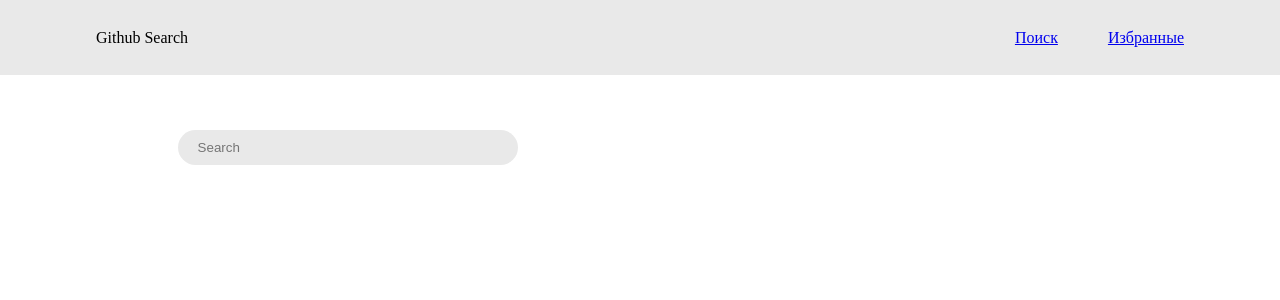
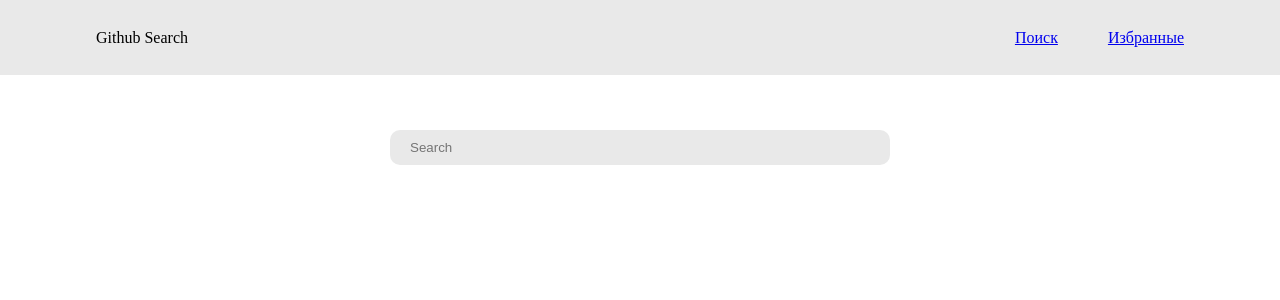
Before and after one commit to MrTomMus/github_search, a React (Vite) app: page / in a window 1280 px wide. Shown: the top 300 px of the page. Built offline with nearby package versions, Linux system fonts and the light colour scheme.

Commit message:
fix: fixed

```diff
--- a/src/features/components/searchInput/ui/InputSearch.module.scss
+++ b/src/features/components/searchInput/ui/InputSearch.module.scss
@@ -1,5 +1,9 @@
 .container {
-  width: 85%;
+  width: 100%;
+  max-width: 500px;
+  display: flex;
+  flex-direction: column;
+  align-items: center;
 }
 
 .input {
@@ -8,8 +12,8 @@
   margin-top: 5px;
   padding: 10px 20px;
   width: 100%;
-  max-width: 300px;
-  border-radius: 25px;
+  box-sizing: border-box;
+  border-radius: 10px;
   background-color: var(--bgColor);
 }
 
--- a/src/features/components/searchInput/ui/InputSearch.tsx
+++ b/src/features/components/searchInput/ui/InputSearch.tsx
@@ -16,6 +16,8 @@ const usersMock = [
   { id: 3, name: 'Michael Johnson' },
   { id: 4, name: 'Emily Davis' },
 ];
+
+// TODO Реализовать запрос на получение пользователей
 
 export const InputSearch = () => {
   const [title, setTitle] = useState('')
--- a/src/features/components/select/SelectList.module.scss
+++ b/src/features/components/select/SelectList.module.scss
@@ -1,20 +1,22 @@
+.container {
+  width: 100%;
+}
+
 .userList {
-  // position: absolute;
-  width: 27%;
-  border: 1px solid #ccc;
-  border-radius: 0 0 10px 10px;
+  width: 100%;
+  border-radius: 10px;
   background-color: var(--bgColor);
-  margin: 3px;
+  margin-top: 10px;
   padding: 0;
   list-style: none;
   box-sizing: border-box;
 }
 
 .userItem {
-  padding: 8px;
+  padding: 8px 8px 8px 20px;
   cursor: pointer;
 }
 
 .userItem:hover {
-  background-color: var(--bgColor);
+  text-decoration: underline;
 }
--- a/src/index.css
+++ b/src/index.css
@@ -7,3 +7,13 @@
 body {
   margin: 0;
 }
+
+ul {
+  margin: 0;
+  padding: 0;
+}
+
+li {
+  margin: 0;
+  padding: 0;
+}
```
